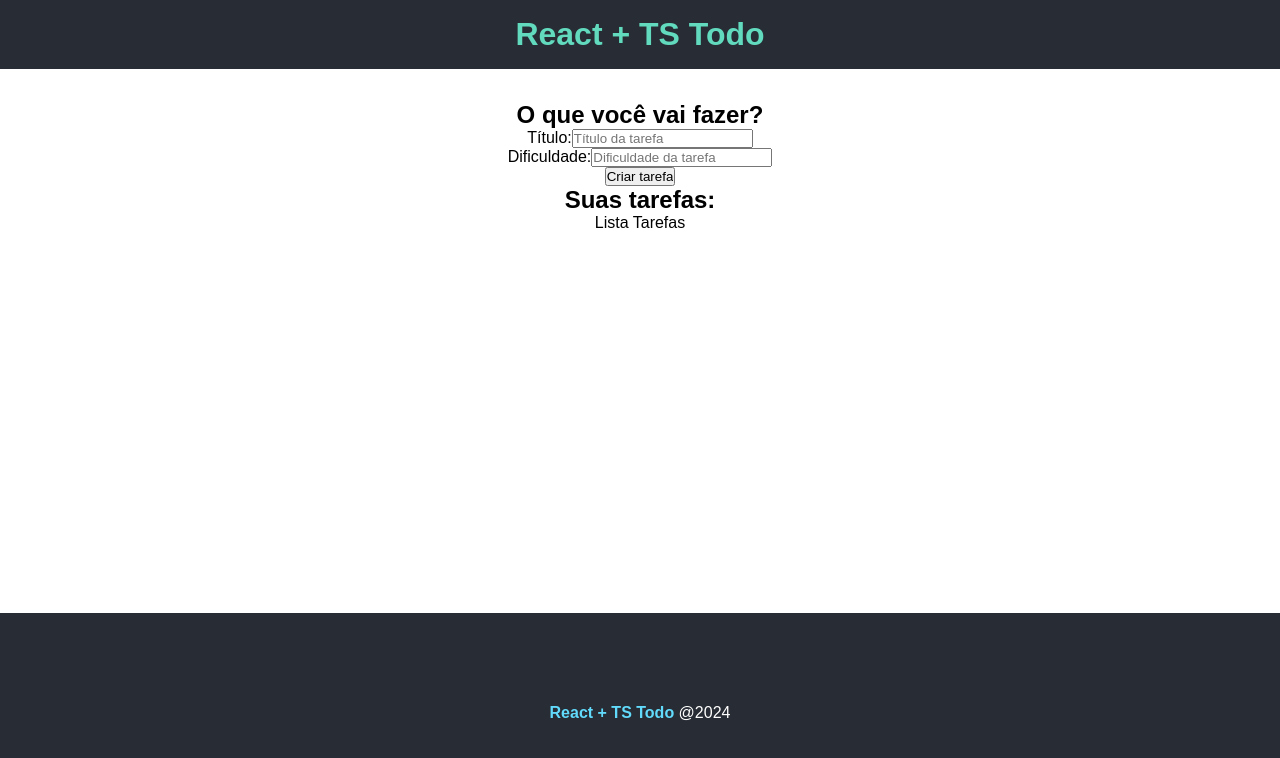
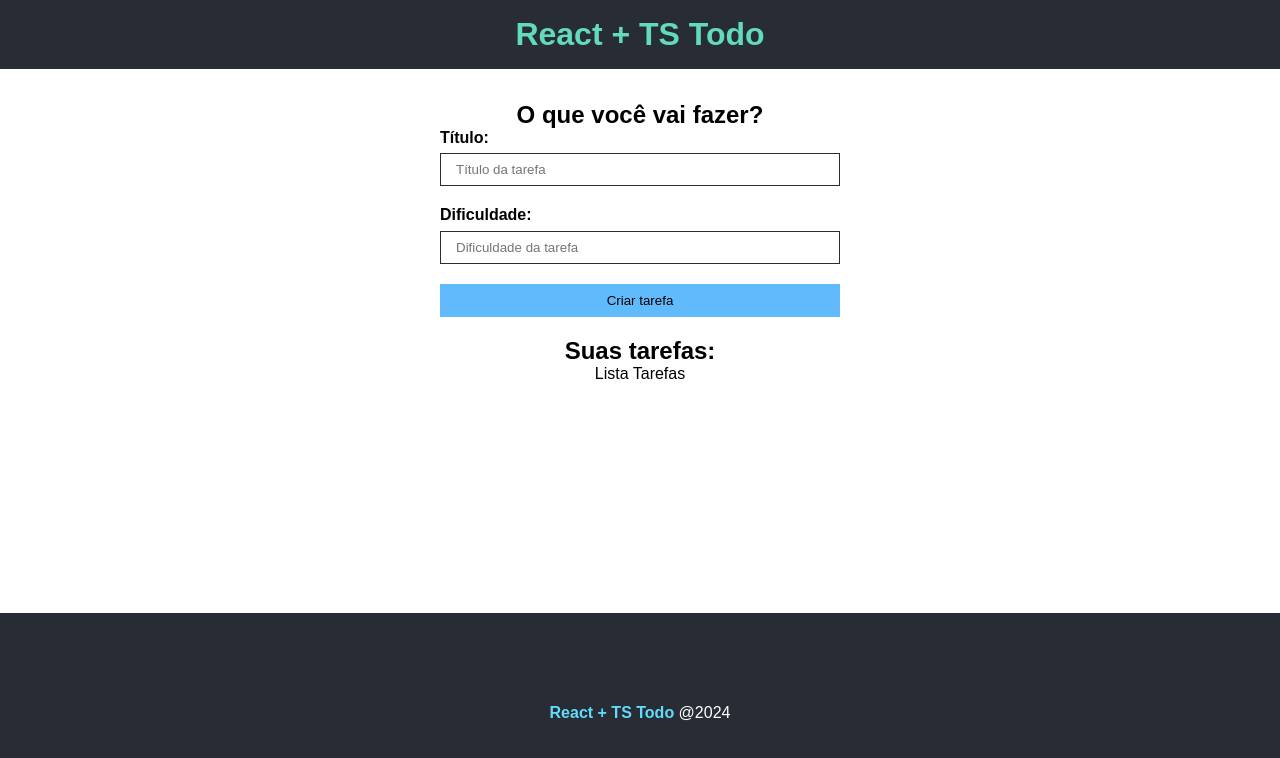
Before and after one commit to cristian-eds/todo-react-ts, a React (Create React App) app: page / in a window 1280 px wide. Shown: the top 758 px of the page. Built offline with nearby package versions, Linux system fonts and the light colour scheme.

Commit message:
Estilizando TaskForm

```diff
--- /dev/null
+++ b/src/components/TaskForm.module.css
@@ -0,0 +1,37 @@
+.form {
+    display: flex;
+    flex-direction: column;
+    max-width: 400px;
+    margin: 0 auto;
+}
+
+.form input {
+    padding: 8px 15px;
+    margin-bottom: 1.5em;
+    border-radius: 0;
+    border: 1px solid #282c34;
+}
+
+.form input[type="submit"] {
+    background-color: #61bafb;
+    border: 1px solid #61bafb;
+    color: black;
+    transition: .5s;
+    cursor: pointer;
+}
+
+.form input[type="submit"]:hover {
+    background-color: white;
+    border-color: #282c34;
+}
+
+.input_container {
+    display: flex;
+    flex-direction: column;
+    text-align: left;
+}
+
+.input_container label {
+    font-weight: bold;
+    margin-bottom: .4em;
+}
--- a/src/components/TaskForm.tsx
+++ b/src/components/TaskForm.tsx
@@ -1,4 +1,6 @@
 import React from 'react'
+
+import styles from './TaskForm.module.css'
 
 interface Props {
     btnText: string
@@ -6,12 +8,12 @@
 
 const TaskForm = ({btnText}: Props) => {
   return (
-    <form>
-        <div>
+    <form className={styles.form}>
+        <div className={styles.input_container}>
             <label htmlFor="title">Título:</label>
             <input type="text" name="title" placeholder="Título da tarefa" />
         </div>
-        <div>
+        <div className={styles.input_container}>
             <label htmlFor="difficulty">Dificuldade:</label>
             <input type="text" name="difficulty" placeholder="Dificuldade da tarefa" />
         </div>
```
